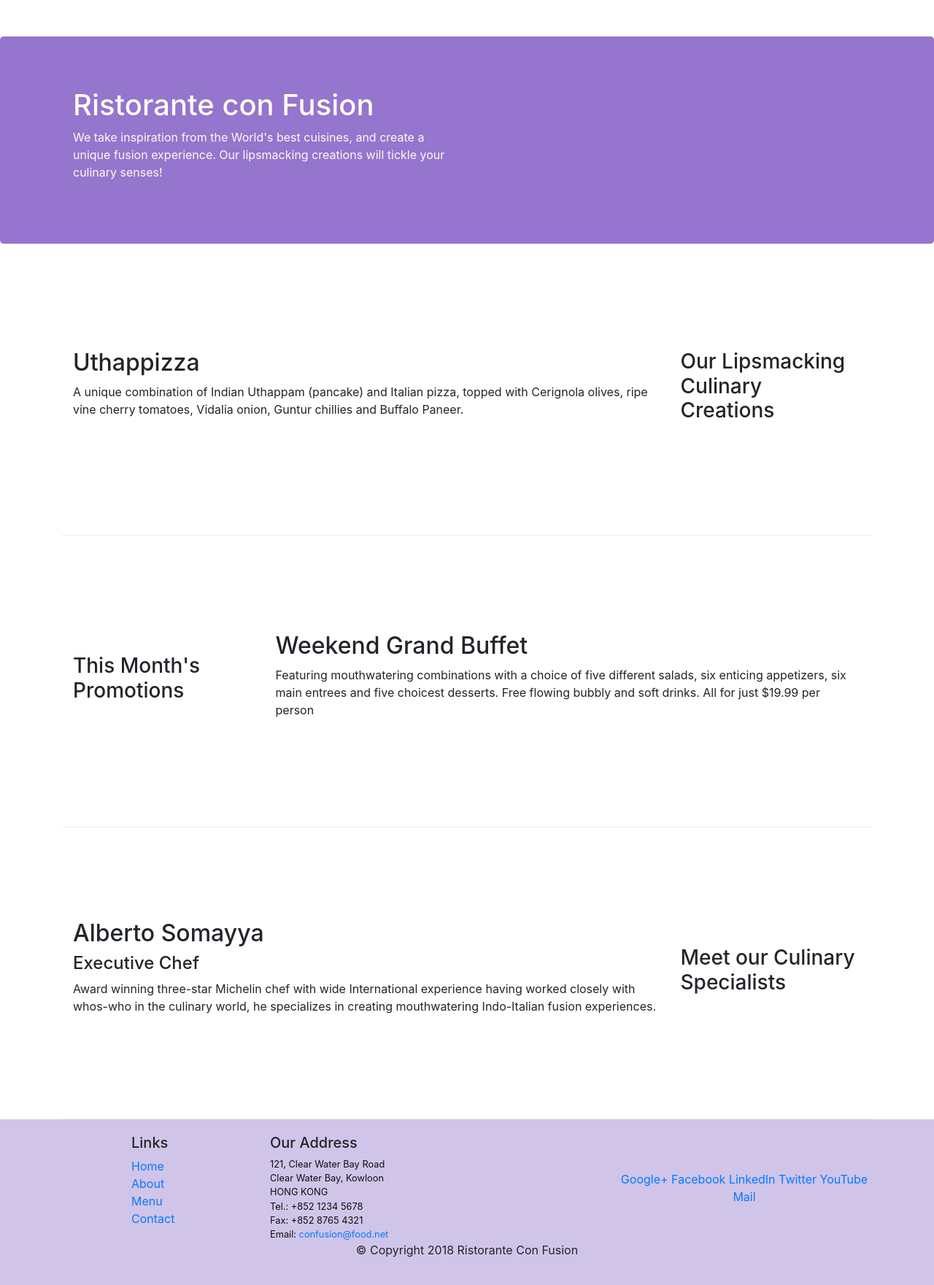
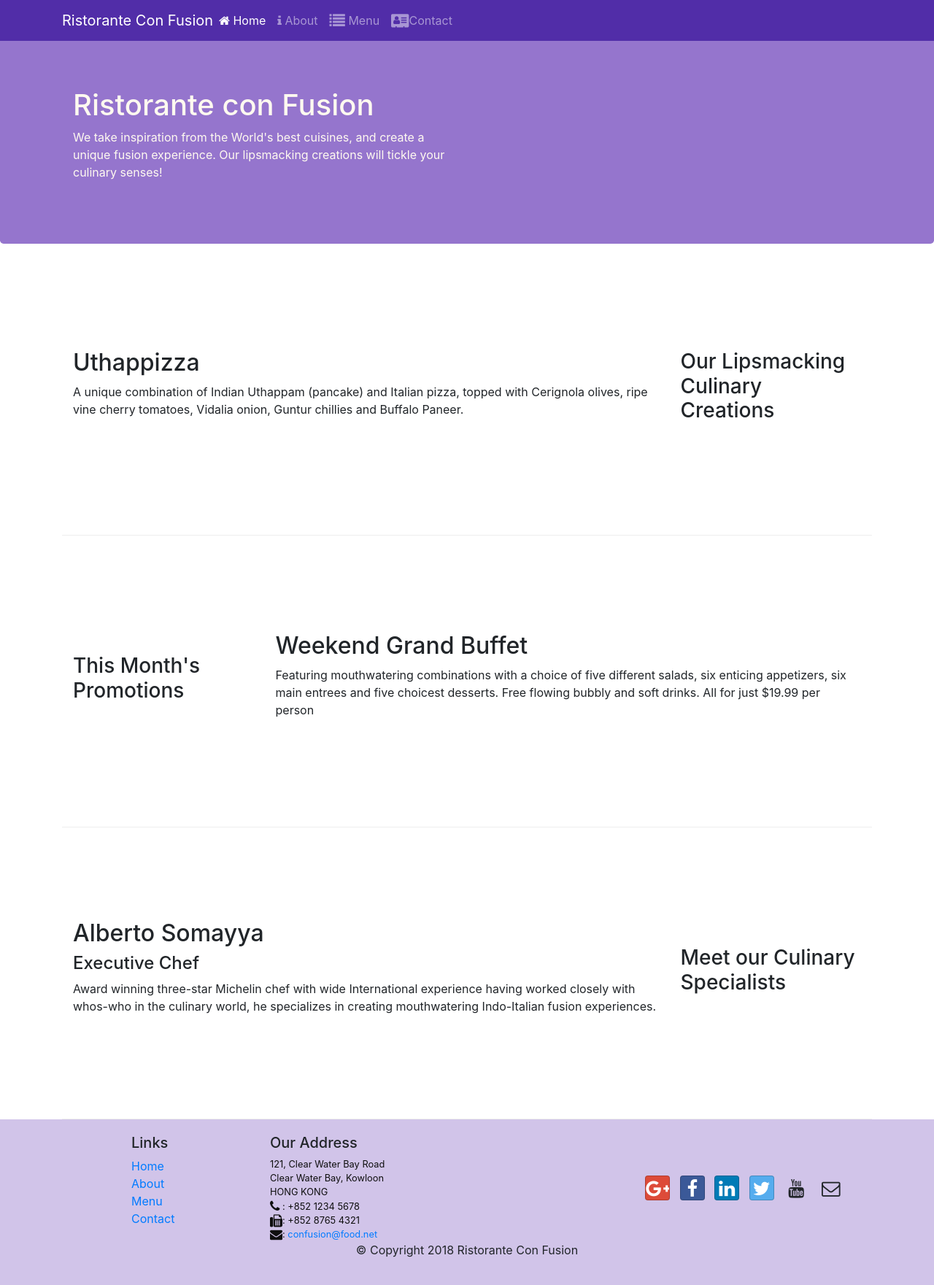
Before and after one commit to jackfrost13/Coursera-React-Specialization, a plain HTML site: page Course1-BootStrap4/Week2/index.html in a window 1280 px wide. Shown: the whole page at 73% size. Drawn offline with nearby package versions, Linux system fonts and the light colour scheme.

Commit message:
Bootstrap Week 2 icon fonts

```diff
--- a/Course1-BootStrap4/Week2/index.html
+++ b/Course1-BootStrap4/Week2/index.html
@@ -6,21 +6,48 @@
     <link rel="stylesheet" href="https://stackpath.bootstrapcdn.com/bootstrap/4.4.1/css/bootstrap.min.css"
         integrity="sha384-Vkoo8x4CGsO3+Hhxv8T/Q5PaXtkKtu6ug5TOeNV6gBiFeWPGFN9MuhOf23Q9Ifjh" crossorigin="anonymous">
 
-        <script src="https://code.jquery.com/jquery-3.2.1.slim.min.js" integrity="sha384-KJ3o2DKtIkvYIK3UENzmM7KCkRr/rE9/Qpg6aAZGJwFDMVNA/GpGFF93hXpG5KkN" crossorigin="anonymous"></script>
-    <script src="https://cdnjs.cloudflare.com/ajax/libs/popper.js/1.12.9/umd/popper.min.js" integrity="sha384-ApNbgh9B+Y1QKtv3Rn7W3mgPxhU9K/ScQsAP7hUibX39j7fakFPskvXusvfa0b4Q" crossorigin="anonymous"></script>
-    <script src="https://maxcdn.bootstrapcdn.com/bootstrap/4.0.0/js/bootstrap.min.js" integrity="sha384-JZR6Spejh4U02d8jOt6vLEHfe/JQGiRRSQQxSfFWpi1MquVdAyjUar5+76PVCmYl" crossorigin="anonymous"></script>
+    <script src="https://code.jquery.com/jquery-3.2.1.slim.min.js"
+        integrity="sha384-KJ3o2DKtIkvYIK3UENzmM7KCkRr/rE9/Qpg6aAZGJwFDMVNA/GpGFF93hXpG5KkN"
+        crossorigin="anonymous"></script>
+    <script src="https://cdnjs.cloudflare.com/ajax/libs/popper.js/1.12.9/umd/popper.min.js"
+        integrity="sha384-ApNbgh9B+Y1QKtv3Rn7W3mgPxhU9K/ScQsAP7hUibX39j7fakFPskvXusvfa0b4Q"
+        crossorigin="anonymous"></script>
+    <script src="https://maxcdn.bootstrapcdn.com/bootstrap/4.0.0/js/bootstrap.min.js"
+        integrity="sha384-JZR6Spejh4U02d8jOt6vLEHfe/JQGiRRSQQxSfFWpi1MquVdAyjUar5+76PVCmYl"
+        crossorigin="anonymous"></script>
     <link rel="stylesheet" href="styles.css">
+    <link href="https://stackpath.bootstrapcdn.com/font-awesome/4.7.0/css/font-awesome.min.css" rel="stylesheet"
+        integrity="sha384-wvfXpqpZZVQGK6TAh5PVlGOfQNHSoD2xbE+QkPxCAFlNEevoEH3Sl0sibVcOQVnN" crossorigin="anonymous">
+    <link href="https://cdnjs.cloudflare.com/ajax/libs/bootstrap-social/5.1.1/bootstrap-social.min.css"
+        rel="stylesheet">
+
     <title>Ristorante Con Fusion: About Us</title>
 </head>
 
 <body>
-
+    <nav class="navbar navbar-dark navbar-expand-sm fixed-top">
+        <div class="container">
+            <button class="navbar-toggler" type="button" data-toggle="collapse" data-target="#Navbar">
+                <span class="navbar-toggler-icon"></span>
+            </button>
+            <a class="navbar-brand mr-auto href=" #">Ristorante Con Fusion</a>
+            <div class="collapse navbar-collapse" id="Navbar">
+                <ul class="navbar-nav mr-auto">
+                    <li class="nav-item active"><a class="nav-link" href="#"><span class="fa fa-home"></span> Home</a></li>
+                    <li class="nav-item "><a class="nav-link" href="./aboutus.html"><span class="fa fa-info"></span> About</a></li>
+                    <li class="nav-item"><a class="nav-link" href="#"><span class="fa fa-list fa-lg"></span> Menu</a></li>
+                    <li class="nav-item"><a class="nav-link" href="#"><span class="fa fa-address-card fa-lg"></span>Contact</a></li>
+                </ul>
+            </div>
+        </div>
+    </nav>
     <header class="jumbotron">
         <div class="container">
             <div class="row row-header">
                 <div class="col-12 col-sm-6">
                     <h1>Ristorante con Fusion</h1>
-                    <p>We take inspiration from the World's best cuisines, and create a unique fusion experience. Our lipsmacking creations will tickle your culinary senses!</p>
+                    <p>We take inspiration from the World's best cuisines, and create a unique fusion experience. Our
+                        lipsmacking creations will tickle your culinary senses!</p>
                 </div>
                 <div class="col-12 col-sm">
                 </div>
@@ -35,7 +62,8 @@
             </div>
             <div class="col col-sm col-md order-sm-first">
                 <h2>Uthappizza</h2>
-                <p>A unique combination of Indian Uthappam (pancake) and Italian pizza, topped with Cerignola olives, ripe vine cherry tomatoes, Vidalia onion, Guntur chillies and Buffalo Paneer.</p>
+                <p>A unique combination of Indian Uthappam (pancake) and Italian pizza, topped with Cerignola olives,
+                    ripe vine cherry tomatoes, Vidalia onion, Guntur chillies and Buffalo Paneer.</p>
             </div>
         </div>
 
@@ -46,7 +74,9 @@
             </div>
             <div class="col col-sm col-md ">
                 <h2>Weekend Grand Buffet</h2>
-                <p>Featuring mouthwatering combinations with a choice of five different salads, six enticing appetizers, six main entrees and five choicest desserts. Free flowing bubbly and soft drinks. All for just $19.99 per person </p>
+                <p>Featuring mouthwatering combinations with a choice of five different salads, six enticing appetizers,
+                    six main entrees and five choicest desserts. Free flowing bubbly and soft drinks. All for just
+                    $19.99 per person </p>
             </div>
         </div>
 
@@ -57,7 +87,9 @@
             <div class="col col-sm col-md order-sm-first">
                 <h2>Alberto Somayya</h2>
                 <h4>Executive Chef</h4>
-                <p>Award winning three-star Michelin chef with wide International experience having worked closely with whos-who in the culinary world, he specializes in creating mouthwatering Indo-Italian fusion experiences. </p>
+                <p>Award winning three-star Michelin chef with wide International experience having worked closely with
+                    whos-who in the culinary world, he specializes in creating mouthwatering Indo-Italian fusion
+                    experiences. </p>
             </div>
         </div>
     </div>
@@ -80,19 +112,24 @@
                         121, Clear Water Bay Road<br>
                         Clear Water Bay, Kowloon<br>
                         HONG KONG<br>
-		              Tel.: +852 1234 5678<br>
-		              Fax: +852 8765 4321<br>
-		              Email: <a href="mailto:confusion@food.net">confusion@food.net</a>
+                        <i class="fa fa-phone fa-lg"></i> : +852 1234 5678<br>
+                        <i class="fa fa-fax fa-lg"></i>: +852 8765 4321<br>
+                        <i class="fa fa-envelope fa-lg"></i>: <a href="mailto:confusion@food.net">confusion@food.net</a>
                     </address>
                 </div>
                 <div class="col-12 col-sm-4 align-self-center">
                     <div class="text-center">
-                        <a href="http://google.com/+">Google+</a>
-                        <a href="http://www.facebook.com/profile.php?id=">Facebook</a>
-                        <a href="http://www.linkedin.com/in/">LinkedIn</a>
-                        <a href="http://twitter.com/">Twitter</a>
-                        <a href="http://youtube.com/">YouTube</a>
-                        <a href="mailto:">Mail</a>
+                        <a class="btn btn-social-icon btn-google" href="http://google.com/+"> <i class="fa fa-google-plus fa-lg"></i></a>
+                        &nbsp;
+                        <a class="btn btn-social-icon btn-facebook" href="http://www.facebook.com/profile.php?id="><i class="fa fa-facebook fa-lg"></i></a>
+                        &nbsp;
+                        <a class="btn btn-social-icon btn-linkedin" href="http://www.linkedin.com/in/"><i class="fa fa-linkedin fa-lg"></i></a>
+                        &nbsp;
+                        <a class="btn btn-social-icon btn-twitter" href="http://twitter.com/"><i class="fa fa-twitter fa-lg"></i></a>
+                        &nbsp;
+                        <a class="btn btn-social-icon btn-youtube" href="http://youtube.com/"><i class="fa fa-youtube fa-lg"></i></a>
+                        &nbsp;
+                        <a class="btn btn-social-icon" href="mailto:"><i class="fa fa-envelope-o fa-lg"></i></a>
                     </div>
                 </div>
             </div>
```
Also changed, not shown: Course1-BootStrap4/Week2/aboutus.html (+32 -18 lines). Lines whose indentation alone changed are shown as unchanged.
